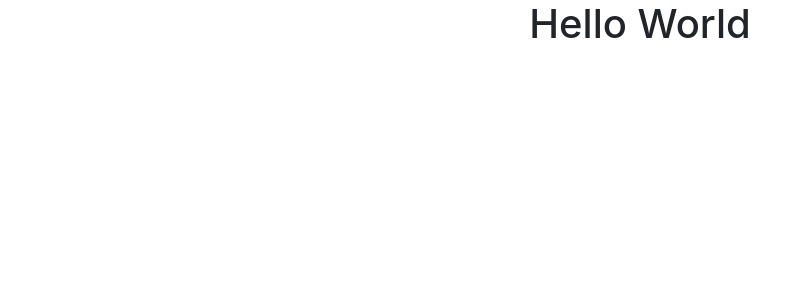
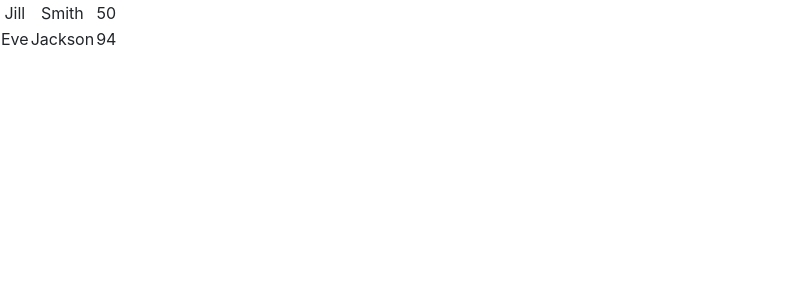
Before and after one commit to hcuffy/drumMachine, a React (Create React App) app: page / in a window 1280 px wide. Shown: the top 300 px of the page, without its empty margins (0-809 px from the left). Built offline with nearby package versions, Linux system fonts and the light colour scheme.

Commit message:
Adding the board.

```diff
--- a/public/index.html
+++ b/public/index.html
@@ -37,4 +37,5 @@
       To create a production bundle, use `npm run build` or `yarn build`.
     -->
   </body>
+  <script src="https://cdn.freecodecamp.org/testable-projects-fcc/v1/bundle.js"></script>
 </html>
--- a/src/App/App.css
+++ b/src/App/App.css
@@ -2,27 +2,6 @@
   text-align: center;
 }
 
-.App-logo {
-  animation: App-logo-spin infinite 20s linear;
-  height: 80px;
-}
+#display {}
 
-.App-header {
-  background-color: #222;
-  height: 150px;
-  padding: 20px;
-  color: white;
-}
-
-.App-title {
-  font-size: 1.5em;
-}
-
-.App-intro {
-  font-size: large;
-}
-
-@keyframes App-logo-spin {
-  from { transform: rotate(0deg); }
-  to { transform: rotate(360deg); }
-}
+.drum-pad {}
--- a/src/App/App.js
+++ b/src/App/App.js
@@ -14,13 +14,27 @@ class App extends Component {
 
   render() {
     return (
-      <div className="App">
-        <header>
-          <h1>{this.state.helloWorld}</h1>
-        </header>
+      <div id="drum-machine" className="App">
+        <div id="display">
+        <table>
+
+ <tr>
+    <td>Jill</td>
+    <td>Smith</td>
+    <td>50</td>
+  </tr>
+  <tr>
+    <td>Eve</td>
+    <td>Jackson</td>
+    <td>94</td>
+  </tr>
+</table>
+        </div>
       </div>
     );
   }
 }
 
+
+
 export default App;
--- a/src/index.css
+++ b/src/index.css
@@ -2,4 +2,5 @@ body {
   margin: 0;
   padding: 0;
   font-family: sans-serif;
+  background-color: #9ecad8;
 }
```
Also changed, not shown: src/App/Components/board.js (added, +36 -0 lines), 1 other file (tests, documents, lock files or other folders).
